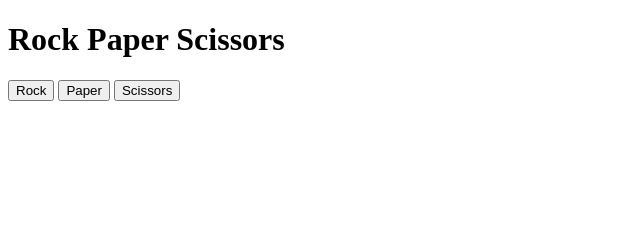
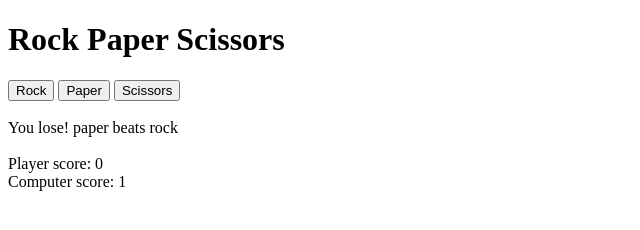
Before and after one commit to yulopadua/rock-paper-scissors, a plain HTML site: page index.html in a window 1280 px wide. Both pictures are taken after a click on the button "Rock". Shown: the whole page, without its empty margins (0-640 px from the left). Drawn offline with Linux system fonts and the light colour scheme.

Commit message:
Add divs to display results

```diff
--- a/index.html
+++ b/index.html
@@ -15,5 +15,10 @@
         <button id="paper">Paper</button>
         <button id="scissors">Scissors</button>
     </div>
+    <br>
+    <div id="result"></div>
+    <br>
+    <div id="playerScr"></div>
+    <div id="computerScr"></div>
 </body>
 </html>
--- a/script.js
+++ b/script.js
@@ -11,25 +11,23 @@ function computerPlay() {
     }
 }
 
-let playerScore = "";
-let computerScore = "";
+let playerScore = 0;
+let computerScore = 0;
 
 //function to play single round
 function playRound(playerSelection, computerSelection) {
     if (playerSelection === computerSelection) {
-        return "It's a tie!";
+        return "TIE";
     } else if (
         (playerSelection === "rock" && computerSelection === "scissors") ||
         (playerSelection === "paper" && computerSelection === "rock") ||
         (playerSelection === "scissors" && computerSelection === "paper")) {
-        playerScore++;
-        return "You win!";
+        return "WIN";
     } else if (
         (computerSelection === "rock" && playerSelection === "scissors") ||
         (computerSelection === "paper" && playerSelection === "rock") ||
         (computerSelection === "scissors" && playerSelection === "paper")) {
-        computerScore++;
-        return "You lose!";
+        return "LOSE";
     }
 }
 
@@ -65,5 +63,21 @@ buttons.forEach(button => {
         console.log(computerSelection)
         console.log(playRound(playerSelection, computerSelection))
 
+        const result = document.getElementById('result');
+        const playerScr = document.getElementById('playerScr');
+        const computerScr = document.getElementById('computerScr');
+
+        if (playRound(playerSelection, computerSelection) == "WIN") {
+            result.textContent = `You win! ${playerSelection} beats ${computerSelection}`;;
+            playerScore++;
+        } else if (playRound(playerSelection, computerSelection) == "LOSE") {
+            result.textContent = `You lose! ${computerSelection} beats ${playerSelection}`;
+            computerScore++
+        } else if (playRound(playerSelection, computerSelection) == "TIE") {
+            result.textContent = `It's a tie! you both chose ${computerSelection}`;
+        }
+
+        playerScr.textContent = `Player score: ${playerScore}`;
+        computerScr.textContent = `Computer score: ${computerScore}`;
     })
 });
```
